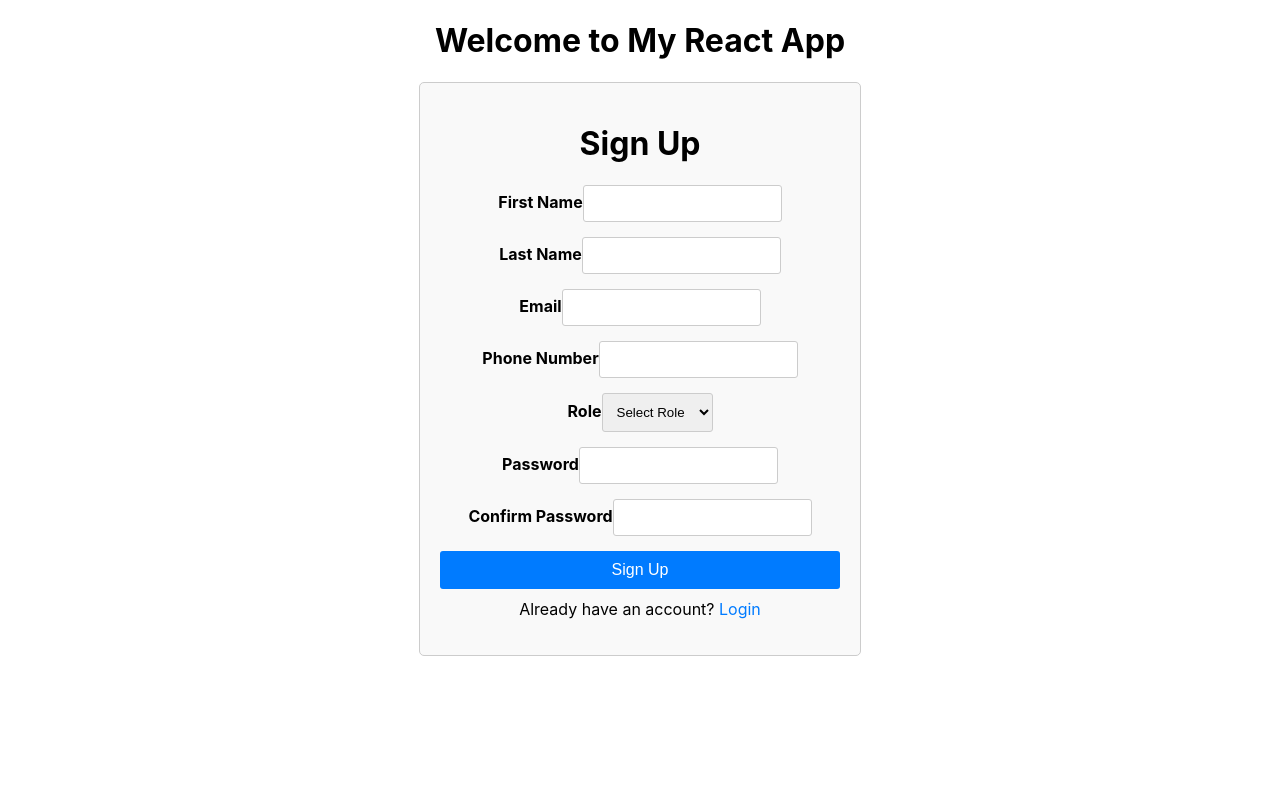
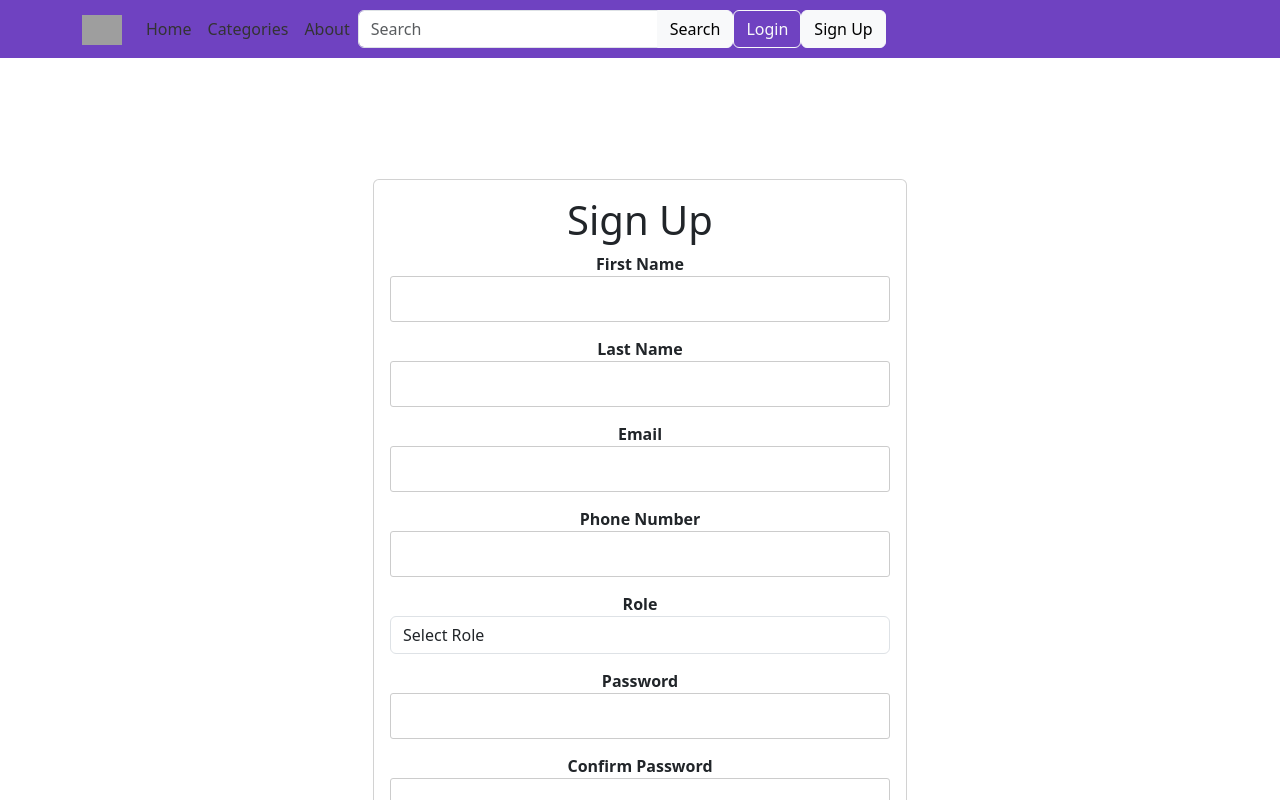
Before and after one commit to nithinkatru/E-learning-Platform---Empowering-Education-in-the-Digital-Age, a React (Create React App) app: page /signup in a window 1280 px wide. Shown: the top 800 px of the page. Built offline with nearby package versions, Linux system fonts and the light colour scheme; grey boxes are pictures that could not be loaded.

Commit message:
this is ssecond commit updated ui and frontend logic added md5 for password encryption

```diff
--- a/package.json
+++ b/package.json
@@ -7,8 +7,10 @@
     "@testing-library/react": "^13.4.0",
     "@testing-library/user-event": "^13.5.0",
     "axios": "^1.6.7",
+    "bootstrap": "^5.3.2",
     "cors": "^2.8.5",
     "express": "^4.18.2",
+    "framer-motion": "^11.0.3",
     "md5": "^2.3.0",
     "mongoose": "^8.1.1",
     "react": "^18.2.0",
--- a/src/App.css
+++ b/src/App.css
@@ -36,3 +36,57 @@
     transform: rotate(360deg);
   }
 }
+
+/* App.css */
+/* Navbar styles */
+.navbar {
+  background-color: #fff; /* Navbar background color */
+}
+
+.navbar-brand img {
+  max-height: 40px; /* Limit the height of the logo */
+}
+
+.navbar-nav .nav-link {
+  color: #333; /* Navbar links color */
+}
+
+.navbar-nav .nav-link:hover {
+  color: #007bff; /* Navbar links hover color */
+}
+
+/* Main content styles */
+.container {
+  max-width: 800px; /* Limit the width of the content */
+  margin: 0 auto; /* Center the content horizontally */
+}
+
+h1 {
+  font-size: 2.5rem; /* Header font size */
+  margin-bottom: 20px; /* Bottom margin for header */
+}
+
+/* App.css */
+/* Add custom styles for the search bar */
+.navbar .form-inline .input-group {
+  width: auto; /* Adjust the width as needed */
+}
+
+.navbar .form-inline .form-control {
+  width: 300px; /* Adjust the width as needed */
+}
+
+.navbar .form-inline .btn {
+  border-top-left-radius: 0;
+  border-bottom-left-radius: 0;
+}
+
+/* Add space between the search input field and the search button */
+.navbar .form-inline .input-group-append {
+  margin-left: -5px; /* Adjust the margin as needed */
+}
+
+/* App.css */
+.navbar-custom {
+  background-color: #6f42c1; /* This is a shade of purple, you can adjust the color as needed */
+}
--- a/src/App.js
+++ b/src/App.js
@@ -1,17 +1,87 @@
+// App.js
 import React from 'react';
 import './App.css';
-import { Routes, Route } from 'react-router-dom';
+import { Routes, Route, Link } from 'react-router-dom';
+import { motion } from 'framer-motion'; // Import animation library
 import Login from './components/Login';
 import Signup from './components/Signup';
 
+
 function App() {
   return (
-    <div className="App">
-      <h1>Welcome to My React App</h1>
-      <Routes>
-        <Route path="/login" element={<Login />} />
-        <Route path="/signup" element={<Signup />} />
-      </Routes>
+    <div>
+      {/* Navigation Bar */}
+      <nav className="navbar navbar-expand-lg navbar-light navbar-custom"> {/* Changed bg-primary to navbar-custom */}
+        <div className="container">
+          <Link className="navbar-brand" to="/">
+            <img src="https://www.nextskill.com/staticx/nextskill/images/v6/logo-coral.svg" alt="NextSkill Logo" height="30" />
+          </Link>
+          {/* Navbar Toggler */}
+          <button
+            className="navbar-toggler"
+            type="button"
+            data-toggle="collapse"
+            data-target="#navbarSupportedContent"
+            aria-controls="navbarSupportedContent"
+            aria-expanded="false"
+            aria-label="Toggle navigation"
+          >
+            <span className="navbar-toggler-icon"></span>
+          </button>
+          {/* Navbar Links */}
+          <div className="collapse navbar-collapse" id="navbarSupportedContent">
+            <ul className="navbar-nav mr-auto">
+              <li className="nav-item">
+                <Link className="nav-link" to="/">Home</Link>
+              </li>
+              <li className="nav-item">
+                <Link className="nav-link" to="/categories">Categories</Link>
+              </li>
+              <li className="nav-item">
+                <Link className="nav-link" to="/about">About</Link>
+              </li>
+            </ul>
+            {/* Search Bar */}
+            <form className="form-inline my-2 my-lg-0">
+              <div className="input-group">
+                <input className="form-control" type="search" placeholder="Search" aria-label="Search" />
+                <div className="input-group-append">
+                  <button className="btn btn-light" type="submit">Search</button>
+                </div>
+              </div>
+            </form>
+            {/* Login and Sign Up Buttons */}
+            <div className="my-2 my-lg-0 ml-3">
+              <Link className="btn btn-outline-light mr-sm-2" to="/login">Login</Link>
+              <Link className="btn btn-light" to="/signup">Sign Up</Link>
+            </div>
+          </div>
+        </div>
+      </nav>
+
+      {/* Hero Section */}
+      <div className="hero-section">
+        <div className="container text-center">
+          <h1 className="display-4 text-white">Learn Anything, Anytime, Anywhere</h1>
+          <p className="lead text-white">Join millions of learners around the world.</p>
+          <motion.div
+            initial={{ opacity: 0, y: -50 }} // Initial animation properties
+            animate={{ opacity: 1, y: 0 }} // Animation properties when component mounts
+            transition={{ duration: 0.5 }} // Animation duration
+          >
+            <Routes>
+              <Route path="/login" element={<Login />} />
+              <Route path="/signup" element={<Signup />} />
+            </Routes>
+          </motion.div>
+        </div>
+      </div>
+
+      {/* Main Content */}
+      <div className="container mt-4">
+        <h2>Featured Courses</h2>
+        {/* Add featured courses or other content here */}
+      </div>
     </div>
   );
 }
--- a/src/components/Login.jsx
+++ b/src/components/Login.jsx
@@ -1,13 +1,23 @@
 import React, { useState } from 'react';
-import { Link } from 'react-router-dom'; // Import Link for routing
+import { Link } from 'react-router-dom';
+import 'bootstrap/dist/css/bootstrap.min.css'; // Import Bootstrap CSS
 import '../Css/login.css';
 
 const Login = () => {
   const [username, setUsername] = useState('');
   const [password, setPassword] = useState('');
+  const [error, setError] = useState('');
 
   const handleSubmit = (e) => {
     e.preventDefault();
+    setError(''); // Reset error message
+
+    // Validate username and password
+    if (!username.trim() || !password.trim()) {
+      setError('Please enter username and password.');
+      return;
+    }
+
     // Add your login logic here
     console.log('Username:', username);
     console.log('Password:', password);
@@ -15,35 +25,50 @@ const Login = () => {
   };
 
   return (
-    <div className="login-container">
-      <h1>Login</h1>
-      <form onSubmit={handleSubmit} className="login-form">
-        <div className="form-group">
-          <label htmlFor="username">Username</label>
+    <div className="container">
+      <div className="row justify-content-center">
+        <div className="col-md-6">
+          <div className="card">
+            <div className="card-body">
+              <h1 className="card-title text-center">Login</h1>
+              <form onSubmit={handleSubmit} noValidate> {/* Add noValidate attribute */}
+                <div className="form-group row align-items-center">
+                  <label htmlFor="username" className="col-sm-3 col-form-label">Username</label>
+                  <div className="col-sm-9">
                     <input
                       type="text"
+                      className="form-control"
                       id="username"
                       value={username}
                       onChange={(e) => setUsername(e.target.value)}
                       required
                     />
                   </div>
-        <div className="form-group">
-          <label htmlFor="password">Password</label>
+                </div>
+                <div className="form-group row align-items-center">
+                  <label htmlFor="password" className="col-sm-3 col-form-label">Password</label>
+                  <div className="col-sm-9">
                     <input
                       type="password"
+                      className="form-control"
                       id="password"
                       value={password}
                       onChange={(e) => setPassword(e.target.value)}
                       required
                     />
                   </div>
-        <button type="submit">Login</button>
+                </div>
+                {error && <p className="text-danger">{error}</p>}
+                <button type="submit" className="btn btn-primary btn-block">Login</button>
               </form>
               {/* Add a link to signup */}
-      <p className="signup-link">
+              <p className="text-center mt-3">
                 Don't have an account? <Link to="/signup">Sign up</Link>
               </p>
+            </div>
+          </div>
+        </div>
+      </div>
     </div>
   );
 };
--- a/src/components/Signup.jsx
+++ b/src/components/Signup.jsx
@@ -1,111 +1,127 @@
 import React, { useState } from 'react';
 import { Link } from 'react-router-dom';
-
+import md5 from 'md5'; // Import MD5 library
+import 'bootstrap/dist/css/bootstrap.min.css'; // Import Bootstrap CSS
+import axios from 'axios'; // Import Axios
 import '../Css/signup.css';
 
 const Signup = () => {
-  const [firstName, setFirstName] = useState('');
-  const [lastName, setLastName] = useState('');
-  const [email, setEmail] = useState('');
-  const [phoneNumber, setPhoneNumber] = useState('');
-  const [role, setRole] = useState('');
-  const [password, setPassword] = useState('');
-  const [confirmPassword, setConfirmPassword] = useState('');
+  const [formData, setFormData] = useState({
+    firstName: '',
+    lastName: '',
+    email: '',
+    phoneNumber: '',
+    role: '',
+    password: '',
+    confirmPassword: ''
+  });
+  const [error, setError] = useState('');
+
+  const handleChange = (e) => {
+    setFormData({ ...formData, [e.target.name]: e.target.value });
+  };
 
   const handleSubmit = async (e) => {
     e.preventDefault();
-    if (!firstName || !lastName || !email || !phoneNumber || !role || !password || !confirmPassword) {
-      alert('Please fill in all fields.');
+    setError(''); // Reset error message
+
+    // Validate form fields
+    const { firstName, lastName, email, phoneNumber, role, password, confirmPassword } = formData;
+    if (!firstName.trim() || !lastName.trim() || !email.trim() || !phoneNumber.trim() || !role || !password.trim() || !confirmPassword.trim()) {
+      setError('Please fill in all fields.');
       return;
     }
     if (password !== confirmPassword) {
-      alert('Passwords do not match.');
+      setError('Passwords do not match.');
       return;
     }
-    const formData = {
-      firstName,
-      lastName,
-      email,
-      phoneNumber,
-      role,
-      password
-    };
+    if (password.length < 8) {
+      setError('Password must be at least 8 characters long.');
+      return;
+    }
+
+    // Hash the password using MD5
+    const hashedPassword = md5(password);
+
     try {
-      const response = await fetch('http://localhost:5000/api/users', { // Updated URL
-        method: 'POST',
-        headers: {
-          'Content-Type': 'application/json'
-        },
-        body: JSON.stringify(formData)
+      // Make a POST request to your backend API
+      const response = await axios.post('http://your-backend-api-url/signup', {
+        ...formData,
+        password: hashedPassword // Use hashed password for security
       });
-      if (!response.ok) {
-        throw new Error('Network response was not ok');
-      }
-      const data = await response.json();
-      console.log('User data sent successfully:', data);
 
-      setFirstName('');
-      setLastName('');
-      setEmail('');
-      setPhoneNumber('');
-      setRole('');
-      setPassword('');
-      setConfirmPassword('');
+      // Reset form fields after successful signup
+      setFormData({
+        firstName: '',
+        lastName: '',
+        email: '',
+        phoneNumber: '',
+        role: '',
+        password: '',
+        confirmPassword: ''
+      });
       alert('Signup successful!');
     } catch (error) {
-      console.error('Error sending user data:', error);
-      alert('Signup failed. Please try again later.');
+      console.error('Error signing up:', error);
+      setError('Signup failed. Please try again later.');
     }
   };
 
-
   return (
-    <div className="signup-container">
-      <h1>Sign Up</h1>
-      <form onSubmit={handleSubmit} className="signup-form">
+    <div className="container">
+      <div className="row justify-content-center">
+        <div className="col-md-6">
+          <div className="card">
+            <div className="card-body">
+              <h1 className="card-title text-center">Sign Up</h1>
+              <form onSubmit={handleSubmit} noValidate>
                 <div className="form-group">
                   <label htmlFor="firstName">First Name</label>
                   <input
                     type="text"
+                    className="form-control"
                     id="firstName"
-            value={firstName}
-            onChange={(e) => setFirstName(e.target.value)}
-            required
+                    name="firstName"
+                    value={formData.firstName}
+                    onChange={handleChange}
                   />
                 </div>
                 <div className="form-group">
                   <label htmlFor="lastName">Last Name</label>
                   <input
                     type="text"
+                    className="form-control"
                     id="lastName"
-            value={lastName}
-            onChange={(e) => setLastName(e.target.value)}
-            required
+                    name="lastName"
+                    value={formData.lastName}
+                    onChange={handleChange}
                   />
                 </div>
                 <div className="form-group">
                   <label htmlFor="email">Email</label>
                   <input
                     type="email"
+                    className="form-control"
                     id="email"
-            value={email}
-            onChange={(e) => setEmail(e.target.value)}
-            required
+                    name="email"
+                    value={formData.email}
+                    onChange={handleChange}
                   />
                 </div>
                 <div className="form-group">
                   <label htmlFor="phoneNumber">Phone Number</label>
                   <input
                     type="tel"
+                    className="form-control"
                     id="phoneNumber"
-            value={phoneNumber}
-            onChange={(e) => setPhoneNumber(e.target.value)}
-            required
+                    name="phoneNumber"
+                    value={formData.phoneNumber}
+                    onChange={handleChange}
                   />
                 </div>
                 <div className="form-group">
                   <label htmlFor="role">Role</label>
-          <select id="role" value={role} onChange={(e) => setRole(e.target.value)} required>
+                  <select id="role" className="form-control" value={formData.role} onChange={handleChange} name="role">
                     <option value="">Select Role</option>
                     <option value="admin">Admin</option>
                     <option value="educator">Educator</option>
@@ -116,27 +132,34 @@ const Signup = () => {
                   <label htmlFor="password">Password</label>
                   <input
                     type="password"
+                    className="form-control"
                     id="password"
-            value={password}
-            onChange={(e) => setPassword(e.target.value)}
-            required
+                    name="password"
+                    value={formData.password}
+                    onChange={handleChange}
                   />
                 </div>
                 <div className="form-group">
                   <label htmlFor="confirmPassword">Confirm Password</label>
                   <input
                     type="password"
+                    className="form-control"
                     id="confirmPassword"
-            value={confirmPassword}
-            onChange={(e) => setConfirmPassword(e.target.value)}
-            required
+                    name="confirmPassword"
+                    value={formData.confirmPassword}
+                    onChange={handleChange}
                   />
                 </div>
-        <button type="submit">Sign Up</button>
+                {error && <p className="text-danger">{error}</p>}
+                <button type="submit" className="btn btn-primary btn-block">Sign Up</button>
               </form>
-      <p className="login-link">
+              <p className="text-center mt-3">
                 Already have an account? <Link to="/login">Login</Link>
               </p>
+            </div>
+          </div>
+        </div>
+      </div>
     </div>
   );
 };
```
Also changed, not shown: src/Javascript/Banner.js (added, +14 -0 lines), 1 other file (tests, documents, lock files or other folders). Lines whose indentation alone changed are shown as unchanged.
